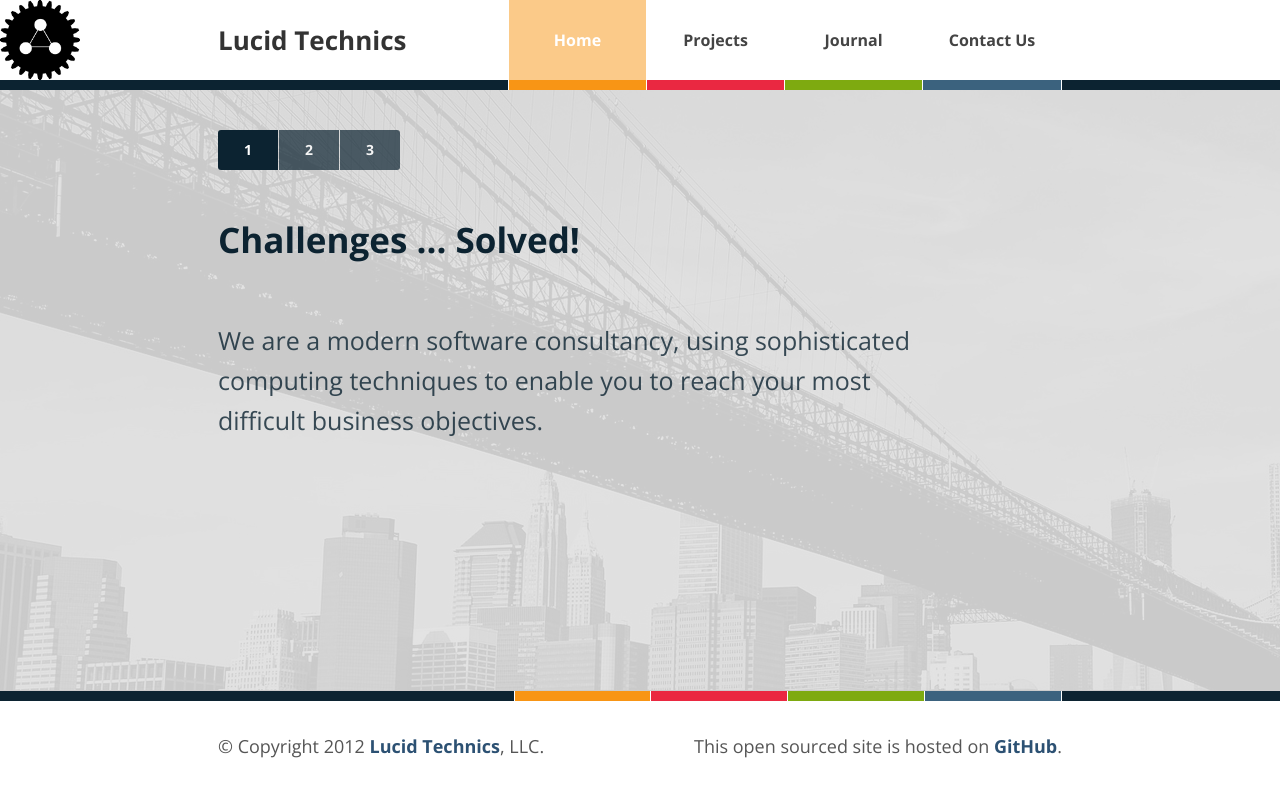
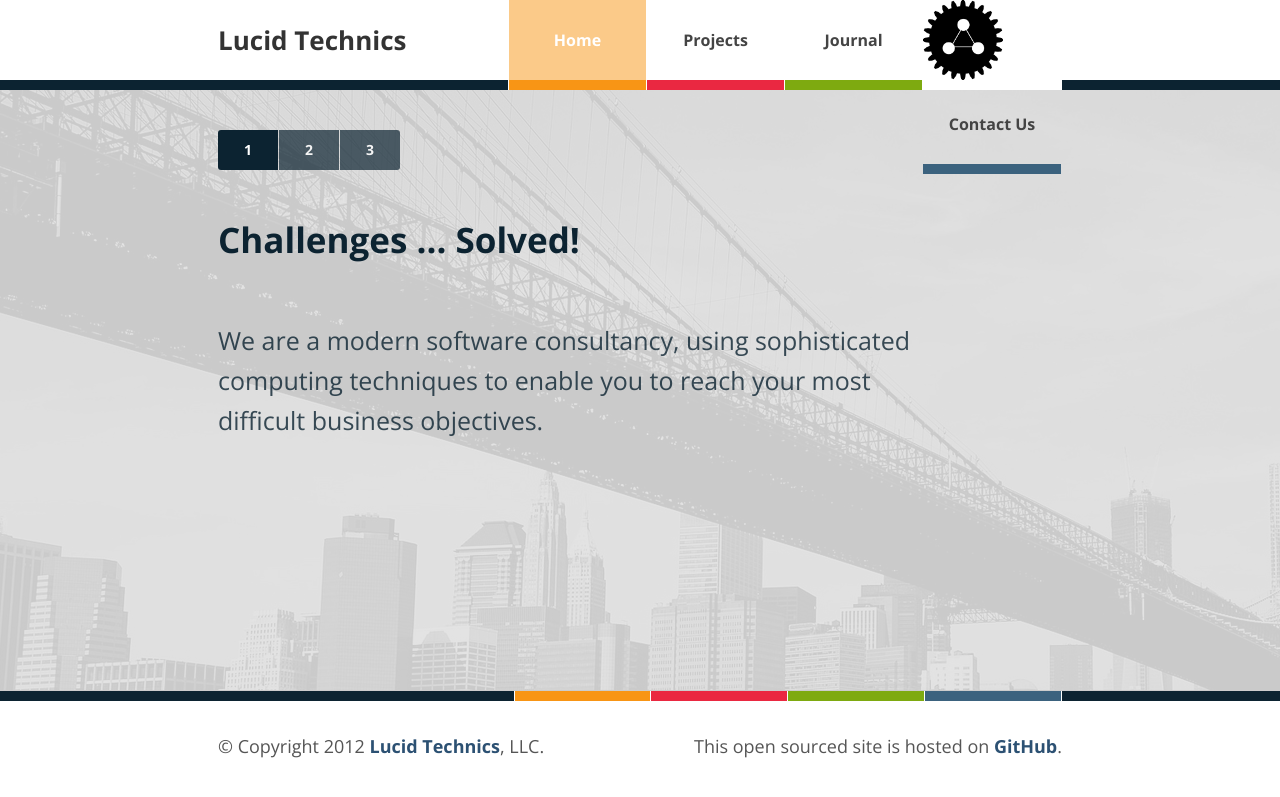
Before and after one commit to LucidTechnics/lucidtechnics.github.com, a Jekyll site: the page built from index.html, in a window 1280 px wide. Shown: the top 797 px of the page. Built offline with Jekyll 4.4.1, drawn with Linux system fonts in a browser that asks for light colours; nearby versions of some CDN libraries.

Commit message:
Updated _includes/menu.html

```diff
--- a/_includes/menu.html
+++ b/_includes/menu.html
@@ -1,8 +1,9 @@
 <div id="menu">
-    <img src="images/lucidtechnicslogo.png" height="80" width="80"/>
   <div class="inner">
 
     <a class="title" href="/{{site.baseurl}}" class="title">Lucid Technics</a>
+        <img src="images/lucidtechnicslogo.png" height="80" width="80"/>
+
     <a class="home{% if page.url == '/' %} active{% endif %}" href="/">Home</a>
     <a class="projects{% if page.url contains '/projects/' %} active{% endif %}" href="/projects/">Projects</a>
     <a class="articles{% if page.url contains '/articles/' %} active{% endif %}" href="/articles/">Journal</a>
```
